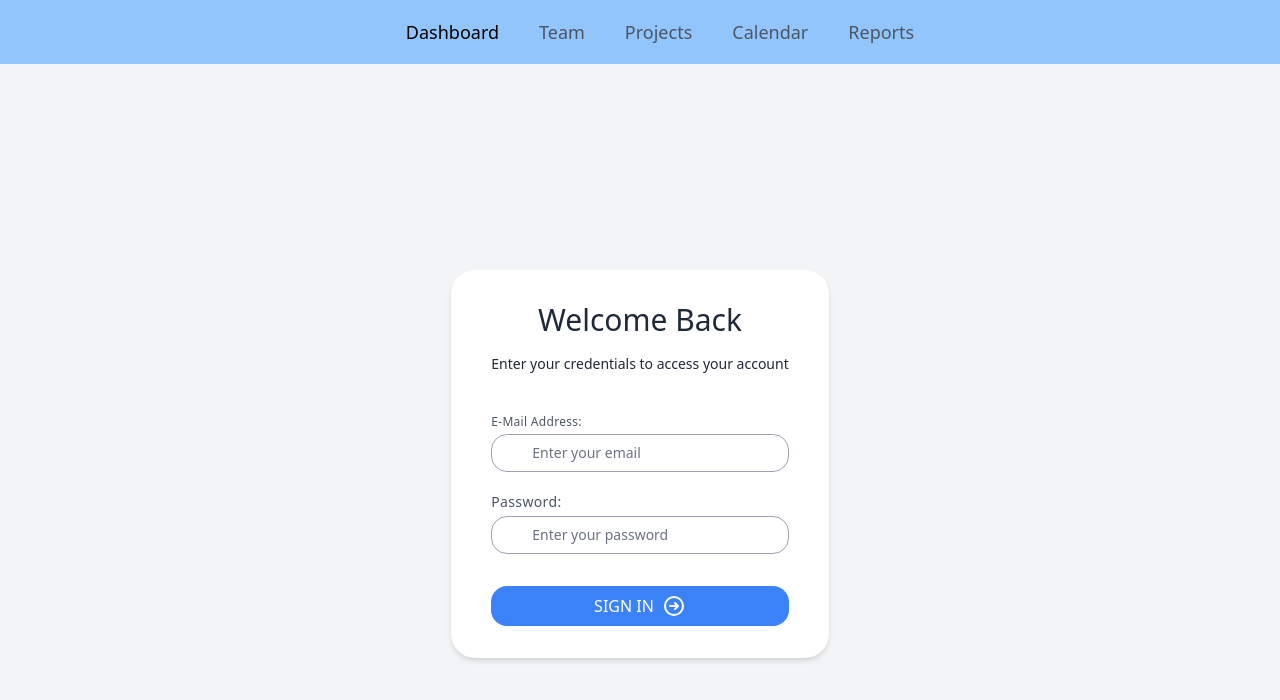
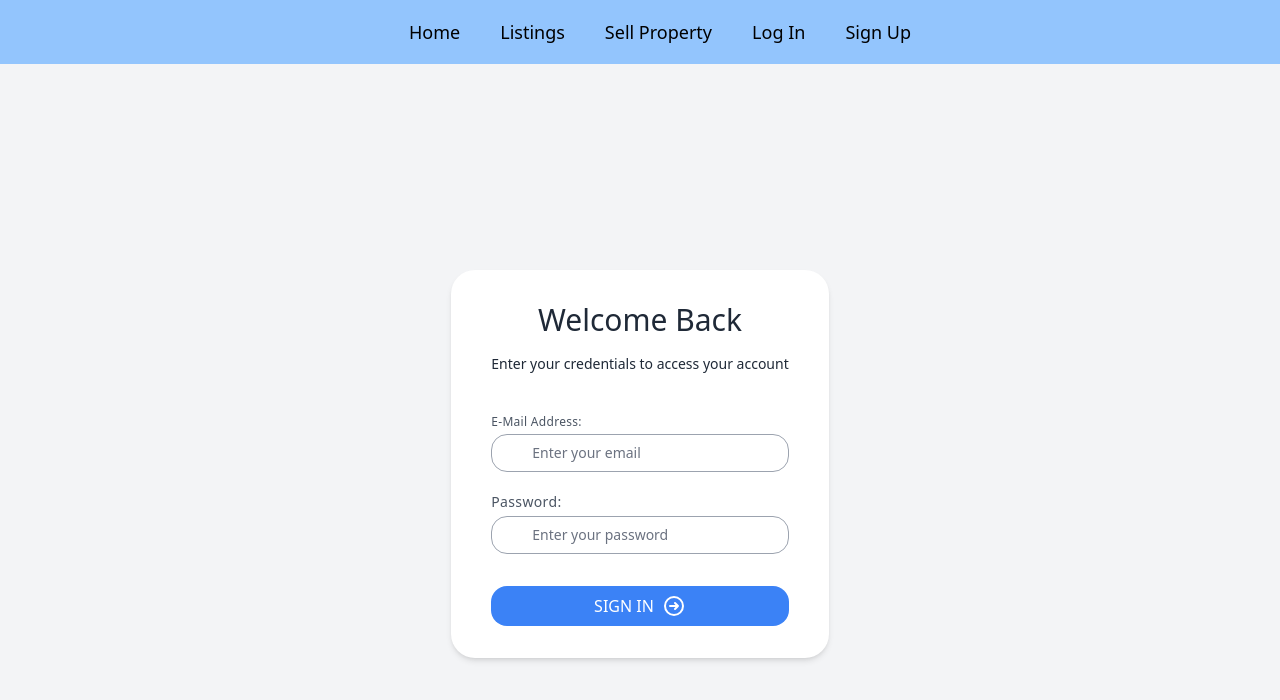
Before and after one commit to T3A2-realestate/realestate-frontend, a React (Vite) app in the folder frontend/realestate/: page / in a window 1280 px wide. Shown: the top 700 px of the page. Built offline with nearby package versions, Linux system fonts and the light colour scheme; no server answers.

Commit message:
basic navBar styling

```diff
--- a/frontend/realestate/src/components/NavBar.jsx
+++ b/frontend/realestate/src/components/NavBar.jsx
@@ -1,9 +1,9 @@
-import React from 'react'
-import { useContext, useEffect,useState} from 'react'
+import React from "react";
+import { useContext, useEffect, useState } from "react";
 import { Transition } from "@headlessui/react";
-import { Routes,Route} from 'react-router-dom'
+import { Routes, Route, Link } from "react-router-dom";
 
-function NavBar({is_loggedIn}) {
+function NavBar({ is_loggedIn }) {
   const [isOpen, setIsOpen] = useState(false);
   return (
     <div>
@@ -57,44 +57,52 @@ function NavBar({is_loggedIn}) {
               </div>
               <div className="hidden lg:block">
                 <div className="ml-10 flex items-baseline space-x-4">
-                  <a
-                    href="#"
+                  <Link
+                    to="/"
                     className=" hover:bg-gray-900 text-black px-3 py-2 rounded-md text-lg font-medium"
                   >
-                    Dashboard
-                  </a>
+                    Home
+                  </Link>
 
-                  <a
-                    href="#"
-                    className="text-gray-600 hover:bg-gray-500 hover:text-black px-3 py-2 rounded-md text-lg font-medium"
+                  <Link
+                    to="/listings"
+                    className=" hover:bg-gray-600 text-black px-3 py-2 rounded-md text-lg font-medium"
                   >
-                    Team
-                  </a>
+                    Listings
+                  </Link>
 
-                  <a
-                    href="#"
-                    className="text-gray-600 hover:bg-gray-500 hover:text-black px-3 py-2 rounded-md text-lg font-medium"
+                  <Link
+                    to="/sell"
+                    className=" hover:bg-gray-600 text-black px-3 py-2 rounded-md text-lg font-medium"
                   >
-                    Projects
-                  </a>
-
-                  <a
-                    href="#"
-                    className="text-gray-600 hover:bg-gray-500 hover:text-black px-3 py-2 rounded-md text-lg font-medium"
+                    Sell Property
+                  </Link>
+                  {is_loggedIn ? (
+                    <Link
+                      to="/sign_Out"
+                      className=" hover:bg-gray-600 text-black px-3 py-2 rounded-md text-lg font-medium"
                     >
-                    Calendar
-                  </a>
-
-                  <a
-                    href="#"
-                    className="text-gray-600 hover:bg-gray-500 hover:text-black px-3 py-2 rounded-md text-lg font-medium"
+                      Sign Out
+                    </Link>
+                  ) : (
+                    <>
+                      <Link
+                        to="/log_in"
+                        className=" hover:bg-gray-600 text-black px-3 py-2 rounded-md text-lg font-medium"
                       >
-                    Reports
-                  </a>
+                        Log In
+                      </Link>
+                      <Link
+                        to="/sign_up"
+                        className=" hover:bg-gray-600 text-black px-3 py-2 rounded-md text-lg font-medium"
+                      >
+                        Sign Up
+                      </Link>
+                    </>
+                  )}
                 </div>
               </div>
             </div>
-
           </div>
         </div>
 
@@ -108,7 +116,10 @@ function NavBar({is_loggedIn}) {
           leaveTo="opacity-0 scale-95"
         >
           {() => (
-            <div className="items-center justify-center lg:hidden" id="mobile-menu">
+            <div
+              className="items-center justify-center lg:hidden"
+              id="mobile-menu"
+            >
               <div className="px-2 pt-2 pb-3 space-y-1 sm:px-3">
                 <a
                   href="#"
@@ -152,4 +163,4 @@ function NavBar({is_loggedIn}) {
   );
 }
 
-export default NavBar
+export default NavBar;
```
Also changed, not shown: frontend/realestate/src/components/Login.jsx (+5 -5 lines), frontend/realestate/src/components/LogInForm/Form.jsx (renamed from frontend/realestate/src/components/Form/Form.jsx), frontend/realestate/src/components/LogInForm/FormContainer.jsx (renamed from frontend/realestate/src/components/Form/FormContainer.jsx), frontend/realestate/src/components/LogInForm/FormHeader.jsx (renamed from frontend/realestate/src/components/Form/FormHeader.jsx), frontend/realestate/src/components/LogInForm/FormSubheader.jsx (renamed from frontend/realestate/src/components/Form/FormSubheader.jsx), frontend/realestate/src/components/LogInForm/LogInForm.jsx (renamed from frontend/realestate/src/components/Form/LogInForm.jsx), frontend/realestate/src/components/auth/authOptions.jsx (added). Lines whose indentation alone changed are shown as unchanged.
